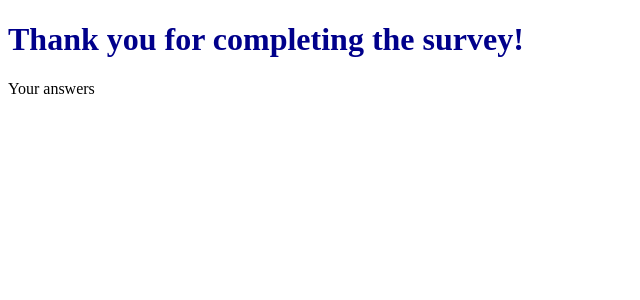
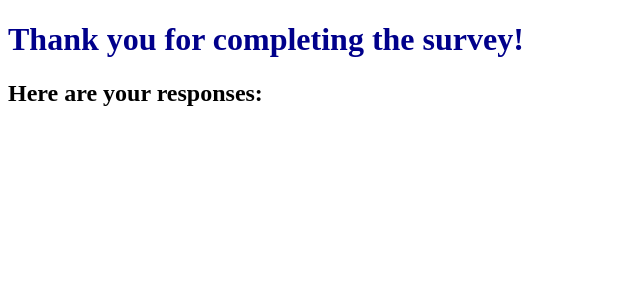
Before and after one commit to Tyler-Robison/flask-surveyv2, a Flask app: template templates/thanks.html in a window 1280 px wide. Shown: the top 300 px of the page, without its empty margins (0-640 px from the left). Run offline with Flask 2, Linux system fonts and the light colour scheme; the template is opened without the code that fills it, so the values that code supplies are empty.

Commit message:
many changes

```diff
--- a/app.py
+++ b/app.py
@@ -1,4 +1,4 @@
-from flask import Flask, request, render_template, redirect, flash
+from flask import Flask, request, render_template, redirect, flash, session
 from flask_debugtoolbar import DebugToolbarExtension
 from surveys import satisfaction_survey
 
@@ -7,48 +7,44 @@ app.config['SECRET_KEY'] = "chickensarecool123456"
 app.config['DEBUG_TB_INTERCEPT_REDIRECTS'] = False
 debug = DebugToolbarExtension(app)
 
-
-responses = []
-
+survey_completed = False
+change_number = None
 
 @app.route('/')
 def home_page():
-    """Displays survey title and instructions
+    """
+    Displays survey title and instructions
     Contains button to start the survey
     """
 
     title = satisfaction_survey.title
     instructions = satisfaction_survey.instructions
-    responses.clear()
+
+    session['responses'] = []
 
     return render_template('home.html', title=title, instructions=instructions)
 
 
-@app.route('/questions/<q_number>')
-def show_question(q_number):
-    """
-    Directs you to the correct page based on number questions answered
-    If user tries to alter URL will re-direct to correct URL
-    If user tries to re-enter survey after completion will re-direct to thank you page
-    """
+@app.route('/survey/<q_number>', methods=['POST', 'GET'])
+def display_question(q_number):
 
-    if len(responses) == len(satisfaction_survey.questions):
+    q_number = int(q_number)
+
+    if len(session['responses']) == 4:
         return redirect('/thanks')
 
-    question = satisfaction_survey.questions[len(responses)].question
+    if len(session['responses']) != q_number:
+        return redirect(f'/survey/{len(session["responses"])}')
 
-    q_number = int(q_number)
-    if q_number != len(responses):
-        flash('Please answer questions in correct order')
-        return redirect(f'/questions/{len(responses)}')
+    question = satisfaction_survey.questions[q_number].question
 
-    if len(responses) == 0:
+    if len(session['responses']) == 0:
         return render_template('firstq.html', question=question)
-    elif len(responses) == 1:
+    elif len(session['responses']) == 1:
         return render_template('secondq.html', question=question)
-    elif len(responses) == 2:
+    elif len(session['responses']) == 2:
         return render_template('thirdq.html', question=question)
-    elif len(responses) == 3:
+    elif len(session['responses']) == 3:
         return render_template('fourthq.html', question=question)
 
 
@@ -58,17 +54,26 @@ def answer():
     Adds user answer to response list
     Then redirects to correct URL based on # questions answered
     """
+    if survey_completed == True:
+        for ele in request.form.values():
+            responses = session['responses']
+            responses[change_number] = ele
+            session['responses'] = responses
+        return redirect('/thanks')
+
 
     for ele in request.form.values():
+        responses = session['responses']
         responses.append(ele)
+        session['responses'] = responses
 
-    if len(responses) == 1:
-        return redirect('/questions/1')
-    elif len(responses) == 2:
-        return redirect('/questions/2')
-    elif len(responses) == 3:
-        return redirect('/questions/3')
-    elif len(responses) == len(satisfaction_survey.questions):
+    if len(session['responses']) == 1:
+        return redirect('/survey/1')
+    elif len(session['responses']) == 2:
+        return redirect('/survey/2')
+    elif len(session['responses']) == 3:
+        return redirect('/survey/3')
+    elif len(session['responses']) == len(satisfaction_survey.questions):
         return redirect('/thanks')
 
 
@@ -78,7 +83,36 @@ def thanks():
     Thank you page displayed upon survey completion
     Redirects user to correct question if they try to access early
     """
-    if len(responses) != len(satisfaction_survey.questions):
-        return redirect(f'/questions/{len(responses)}')
+    if len(session['responses']) != len(satisfaction_survey.questions):
+        return redirect(f'/survey/{len(session["responses"])}')
 
-    return render_template('thanks.html', responses=responses)
+    ans_dct = {}
+
+    for count, ele in enumerate(satisfaction_survey.questions):
+        ans_dct[ele.question] = session['responses'][count]
+
+    return render_template('thanks.html', dct=ans_dct)
+
+@app.route('/change/<q_number>')
+def change_answer(q_number):
+    """
+    Allows changing a particular answer from thanks page
+    """
+    q_number = int(q_number)
+
+    global survey_completed
+    survey_completed = True
+
+    global change_number
+    change_number = q_number
+
+    question = satisfaction_survey.questions[q_number].question
+
+    if q_number == 0:
+        return render_template('firstq.html', question=question)
+    elif q_number == 1:
+        return render_template('secondq.html', question=question)
+    elif q_number == 2:
+        return render_template('thirdq.html', question=question)
+    elif q_number == 3:
+        return render_template('fourthq.html', question=question)
--- /dev/null
+++ b/static/app.js
@@ -0,0 +1,7 @@
+const thanksButtons = document.querySelectorAll('.thanks-button')
+
+const thanksArray = Array.from(thanksButtons)
+
+for (let i = 0; i < thanksArray.length; i++) {
+    thanksArray[i].formAction = `/change/${i}`
+}
--- a/static/my_css.css
+++ b/static/my_css.css
@@ -1,3 +1,12 @@
 h1 {
     color: darkblue;
 }
+
+.thanks-button{
+    margin-left: 2%;
+}
+
+.thanks-para {
+    display: inline-block;
+    /* margin-bottom: 2%; */
+}
--- a/templates/base.html
+++ b/templates/base.html
@@ -18,6 +18,7 @@
 
     {% block main %} {% endblock %}
 
+    <script src="/static/app.js"></script>
 </body>
 
 </html>
--- a/templates/home.html
+++ b/templates/home.html
@@ -10,8 +10,8 @@
 
 <p class="instructions">{{ instructions }}</p>
 
-<form action="/questions/0">
-<button>Start Survey</button>
+<form action="/survey/0" , method="POST">
+    <button>Start Satisfaction Survey</button>
 </form>
 
 {% endblock %}
--- a/templates/thanks.html
+++ b/templates/thanks.html
@@ -6,7 +6,15 @@
 
 <h1>Thank you for completing the survey!</h1>
 
-<p>Your answers {{  responses  }}</p>
+<h2>Here are your responses: </h2>
 
+<div id="thanks-div">
+{% for (key , val) in dct.items() %}
+<form action="">
+    <p class="thanks-para"> {{ key }} <b>{{ val }}</b> </p>
+    <button class="thanks-button">Change Answer</button>
+</form>
+{%endfor%}
+</div>
 
 {% endblock %}
```
